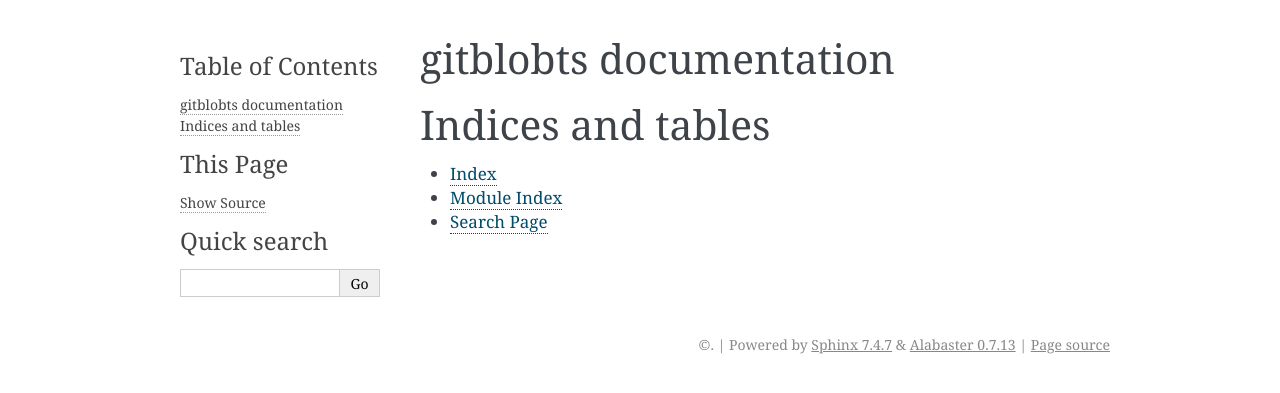
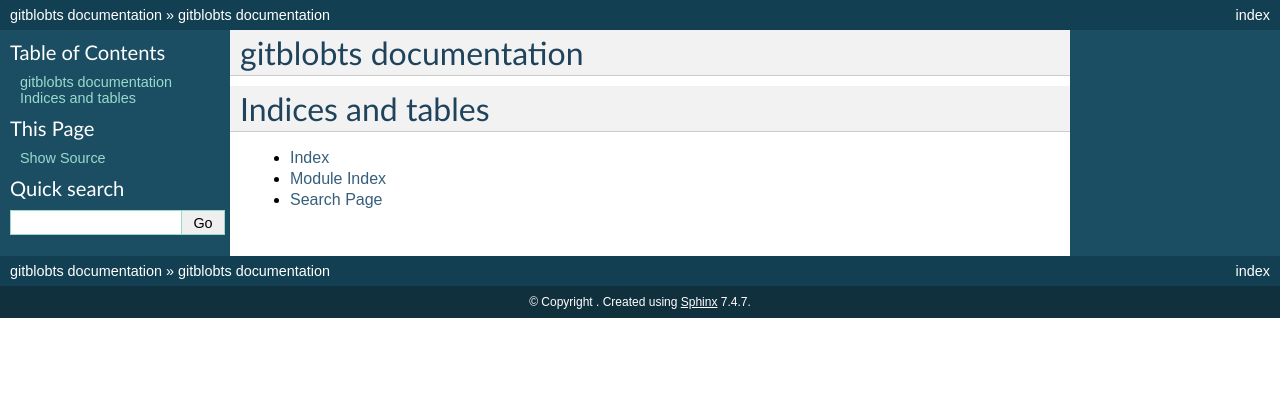
Before and after one commit to impredicative/gitblobts, a Sphinx documentation site: the page built from docs/index.rst, in a window 1280 px wide. Shown: the top 393 px of the page. Built offline with Sphinx 7.4.7, drawn with Linux system fonts in a browser that asks for light colours.

Commit message:
Trying html_theme default

```diff
--- a/docs/conf.py
+++ b/docs/conf.py
@@ -75,7 +75,7 @@
 # The theme to use for HTML and HTML Help pages.  See the documentation for
 # a list of builtin themes.
 #
-html_theme = 'alabaster'
+html_theme = ('default', 'alabaster')[0]
 
 # Theme options are theme-specific and customize the look and feel of a theme
 # further.  For a list of options available for each theme, see the
```
